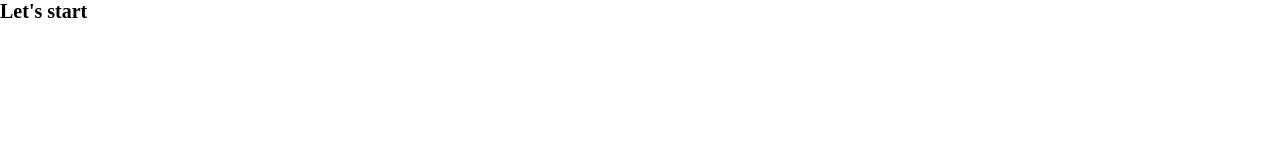
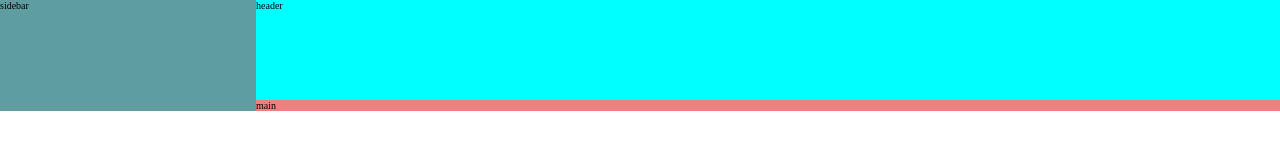
Before and after one commit to eramaan/dashboard-project, a plain HTML site: page index.html in a window 1280 px wide. Drawn offline with Linux system fonts and the light colour scheme.

Commit message:
added first grid layout

```diff
--- a/index.html
+++ b/index.html
@@ -7,6 +7,11 @@
     <link rel="stylesheet" href="style.css">
 </head>
 <body>
-    <h1>Let's start</h1>
+    <div id="container">
+        <div id="header">header</div>
+        <div id="sidebar">sidebar</div>
+        <div id="main-content">main</div>
+    </div>
+
 </body>
 </html>
--- a/style.css
+++ b/style.css
@@ -6,3 +6,21 @@
 html {
     font-size: 62.5%;
 }
+
+#container {
+    display: grid;
+    grid-template-rows: 100px auto;
+    grid-template-columns: 1fr 4fr;
+}
+#header {
+    background-color: aqua;
+    grid-column: 2 / 3;
+}
+#sidebar {
+    background-color: cadetblue;
+    grid-row: 1 / 3;
+}
+#main-content {
+    background-color: lightcoral;
+    grid-column: 2 / 3;
+}
```
